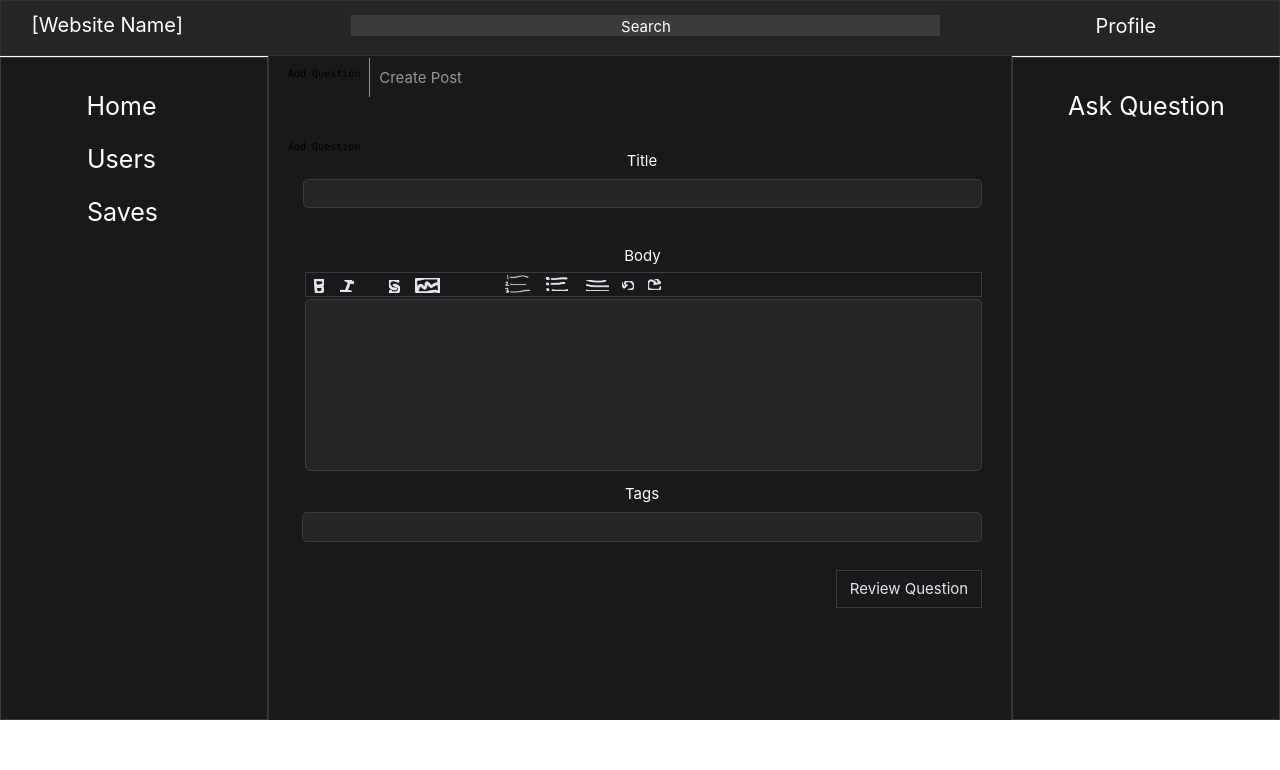
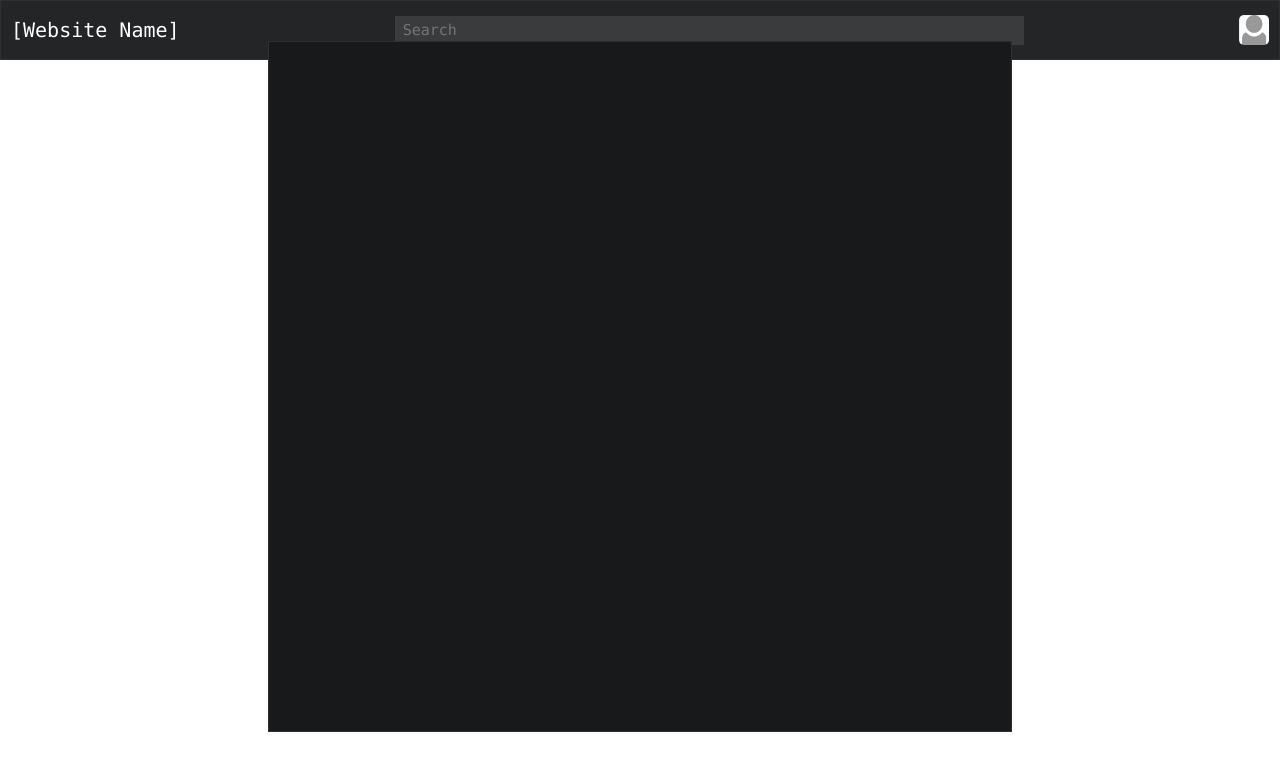
Before and after one commit to Scrappyz/QA-Sharing-Platform, a React (Create React App) app: page /askquestion in a window 1280 px wide. Shown: the top 770 px of the page. Built offline with nearby package versions, Linux system fonts and the light colour scheme; grey boxes are pictures that could not be loaded.

Commit message:
Added props to header

```diff
--- a/src/views/components/Header/Header.js
+++ b/src/views/components/Header/Header.js
@@ -1,22 +1,27 @@
 import React from "react";
 import { useNavigate } from "react-router-dom";
 import "./Header.css";
-import ProfilePic from "../../../assets/profile/profile.png";
+import DefaultProfilePic from "../../../assets/profile/defaultProfile.png";
 
-function Header() {
+function Header(props) {
     const navigate = useNavigate();
 
     return (
         <header>
-            <div className="website-name">[Website Name]</div>
+            <div className="website-name">{props.title}</div>
             <div className="search-bar">
                 <input type="text" placeholder="Search" />
             </div>
             <div className="button-container">
-                <button className="profile" onClick={() => navigate("/profile")}><img src={ProfilePic} className="profile-pic" /></button>
+                <button className="profile" onClick={() => navigate("/profile")}><img src={props.profilePic} className="profile-pic" /></button>
             </div>
         </header>
     );
 }
 
+Header.defaultProps = {
+    title: "[Website Name]",
+    profilePic: DefaultProfilePic
+}
+
 export default Header;
--- a/src/views/pages/AskQuestion/AskQuestion.css
+++ b/src/views/pages/AskQuestion/AskQuestion.css
@@ -1,27 +1,37 @@
-
 html {
 	font-size:62.5%;
 }
+
 * {
 	margin: 0;
 	padding: 0;
 }
+
 ul, li {
 	list-style: none;
 }
+
 input {
 	border: none;
 }
+
 body {
-  width: 128rem;
-}.AskQuestion-QFK {
+  margin: 0;
+  padding: 0;
+}
+
+* {
+  font-family: 'Cascadia Code', Consolas, Calibri;
+}
+
+.frame {
   width: 100%;
-  height: 72rem;
+  height: 100vh;
   position: relative;
   overflow: hidden;
   background-color: #ffffff;
 }
-.AskQuestion-QFK .main-ccH {
+.frame .main-container {
   box-sizing: border-box;
   padding: 1.64rem 3.1rem 8.099rem 1.9rem;
   width: 74.4rem;
@@ -32,14 +42,14 @@ body {
   border: solid 0.1rem #303030;
   background-color: #18191a;
 }
-.AskQuestion-QFK .main-ccH .selection-F2y {
+.frame .main-container .selection-F2y {
   margin-bottom: 4.3458rem;
   height: 3.8958rem;
   display: flex;
   column-gap: 0.9rem;
   align-items: center;
 }
-.AskQuestion-QFK .main-ccH .selection-F2y .auto-group-eik3-9u3 {
+.frame .main-container .selection-F2y .auto-group-eik3-9u3 {
   margin: 0.998rem 0rem 0.666rem 0rem;
   height: calc(100% - 1.6643rem);
   align-items: center;
@@ -47,7 +57,7 @@ body {
   flex-direction: column;
   flex-shrink: 0;
 }
-.AskQuestion-QFK .main-ccH .selection-F2y .auto-group-eik3-9u3 .AddQuestions-4WD {
+.frame .main-container .selection-F2y .auto-group-eik3-9u3 .AddQuestions-4WD {
   margin-bottom: 0.3315rem;
   display: flex;
   align-items: center;
@@ -60,7 +70,7 @@ body {
   white-space: nowrap;
   flex-shrink: 0;
 }
-.AskQuestion-QFK .main-ccH .selection-F2y .auto-group-eik3-9u3 .line-2-j6Z {
+.frame .main-container .selection-F2y .auto-group-eik3-9u3 .line-2-j6Z {
   margin-right: 0.3rem;
   width: 5.6rem;
   height: 0;
@@ -68,13 +78,13 @@ body {
   vertical-align: top;
   flex-shrink: 0;
 }
-.AskQuestion-QFK .main-ccH .selection-F2y .line-1-ejK {
+.frame .main-container .selection-F2y .line-1-ejK {
   width: 0.1rem;
   height: 3.8958rem;
   background-color: #8f8f8f;
   flex-shrink: 0;
 }
-.AskQuestion-QFK .main-ccH .selection-F2y .create-post-b8m {
+.frame .main-container .selection-F2y .create-post-b8m {
   display: flex;
   align-items: center;
   justify-content: center;
@@ -86,7 +96,7 @@ body {
   white-space: nowrap;
   flex-shrink: 0;
 }
-.AskQuestion-QFK .main-ccH .AddQuestions-WFj {
+.frame .main-container .AddQuestions-WFj {
   margin-bottom: 2.3698rem;
   width: 100%;
   display: flex;
@@ -99,14 +109,14 @@ body {
   font-family: Inter, 'Source Sans Pro';
   white-space: nowrap;
 }
-.AskQuestion-QFK .main-ccH .title-1TP {
+.frame .main-container .title-1TP {
   margin: 0rem 0rem 3.971rem 1.388rem;
   box-sizing: border-box;
   padding-bottom: 0rem;
   width: 68.0117rem;
   border-radius: 0.5rem;
 }
-.AskQuestion-QFK .main-ccH .title-1TP .title-v4Z {
+.frame .main-container .title-1TP .title-v4Z {
   margin-bottom: 0.8954rem;
   width: 100%;
   display: flex;
@@ -119,7 +129,7 @@ body {
   font-family: Inter, 'Source Sans Pro';
   white-space: nowrap;
 }
-.AskQuestion-QFK .main-ccH .title-1TP .shape-qBX {
+.frame .main-container .title-1TP .shape-qBX {
   margin-left: 0.1109rem;
   width: 67.9007rem;
   height: 2.8706rem;
@@ -128,11 +138,11 @@ body {
   background-color: #242526;
   border-radius: 0.5rem;
 }
-.AskQuestion-QFK .main-ccH .body-WHf {
+.frame .main-container .body-WHf {
   margin: 0rem 0rem 1.408rem 1.5rem;
   width: 67.9rem;
 }
-.AskQuestion-QFK .main-ccH .body-WHf .body-RvR {
+.frame .main-container .body-WHf .body-RvR {
   margin-bottom: 0.6904rem;
   width: 100%;
   display: flex;
@@ -145,7 +155,7 @@ body {
   font-family: Inter, 'Source Sans Pro';
   white-space: nowrap;
 }
-.AskQuestion-QFK .main-ccH .body-WHf .body-buttons-kho {
+.frame .main-container .body-WHf .body-buttons-kho {
   margin: 0rem 0rem 0.205rem 0.2rem;
   box-sizing: border-box;
   padding: 0.187rem 32.232rem 0.241rem 0.767rem;
@@ -154,7 +164,7 @@ body {
   border: solid 0.1rem #3a3b3c;
   background-color: #18191a;
 }
-.AskQuestion-QFK .main-ccH .body-WHf .body-buttons-kho .bold-Ecy {
+.frame .main-container .body-WHf .body-buttons-kho .bold-Ecy {
   margin: 0.402rem 1.639rem 0rem 0rem;
   width: 1.0165rem;
   height: 1.4253rem;
@@ -163,7 +173,7 @@ body {
   vertical-align: top;
   flex-shrink: 0;
 }
-.AskQuestion-QFK .main-ccH .body-WHf .body-buttons-kho .italic-Z9T {
+.frame .main-container .body-WHf .body-buttons-kho .italic-Z9T {
   margin: 0.338rem 3.435rem 0rem 0rem;
   width: 1.4314rem;
   height: 1.2336rem;
@@ -172,7 +182,7 @@ body {
   vertical-align: top;
   flex-shrink: 0;
 }
-.AskQuestion-QFK .main-ccH .body-WHf .body-buttons-kho .s-GpZ {
+.frame .main-container .body-WHf .body-buttons-kho .s-GpZ {
   margin: 0.378rem 1.445rem 0rem 0rem;
   width: 1.1339rem;
   height: 1.3516rem;
@@ -181,7 +191,7 @@ body {
   vertical-align: top;
   flex-shrink: 0;
 }
-.AskQuestion-QFK .main-ccH .body-WHf .body-buttons-kho .razorblade-Auw {
+.frame .main-container .body-WHf .body-buttons-kho .razorblade-Auw {
   margin: 0.19rem 6.51rem 0rem 0rem;
   width: 2.57rem;
   height: 1.5048rem;
@@ -189,7 +199,7 @@ body {
   vertical-align: top;
   flex-shrink: 0;
 }
-.AskQuestion-QFK .main-ccH .body-WHf .body-buttons-kho .numbering-Hjf {
+.frame .main-container .body-WHf .body-buttons-kho .numbering-Hjf {
   margin: 0rem 1.524rem 0.083rem 0rem;
   width: 2.5135rem;
   height: 1.7438rem;
@@ -198,7 +208,7 @@ body {
   vertical-align: top;
   flex-shrink: 0;
 }
-.AskQuestion-QFK .main-ccH .body-WHf .body-buttons-kho .bullet-pDo {
+.frame .main-container .body-WHf .body-buttons-kho .bullet-pDo {
   margin: 0rem 1.776rem 0.164rem 0rem;
   width: 2.2817rem;
   height: 1.4037rem;
@@ -207,7 +217,7 @@ body {
   vertical-align: top;
   flex-shrink: 0;
 }
-.AskQuestion-QFK .main-ccH .body-WHf .body-buttons-kho .spacing-9G5 {
+.frame .main-container .body-WHf .body-buttons-kho .spacing-9G5 {
   margin: 0.219rem 1.269rem 0rem 0rem;
   width: 2.2644rem;
   height: 1.1875rem;
@@ -215,7 +225,7 @@ body {
   vertical-align: top;
   flex-shrink: 0;
 }
-.AskQuestion-QFK .main-ccH .body-WHf .body-buttons-kho .undo-sC5 {
+.frame .main-container .body-WHf .body-buttons-kho .undo-sC5 {
   margin: 0.172rem 1.437rem 0rem 0rem;
   width: 1.2098rem;
   height: 0.8574rem;
@@ -224,7 +234,7 @@ body {
   vertical-align: top;
   flex-shrink: 0;
 }
-.AskQuestion-QFK .main-ccH .body-WHf .body-buttons-kho .redo-zGh {
+.frame .main-container .body-WHf .body-buttons-kho .redo-zGh {
   margin-top: 0.0656rem;
   width: 1.2458rem;
   height: 1.065rem;
@@ -233,7 +243,7 @@ body {
   vertical-align: top;
   flex-shrink: 0;
 }
-.AskQuestion-QFK .main-ccH .body-WHf .text-body-76R {
+.frame .main-container .body-WHf .text-body-76R {
   margin-left: 0.2rem;
   width: 67.7rem;
   height: 17.2237rem;
@@ -242,12 +252,12 @@ body {
   background-color: #242526;
   border-radius: 0.5rem;
 }
-.AskQuestion-QFK .main-ccH .tags-pmX {
+.frame .main-container .tags-pmX {
   margin: 0rem 0rem 2.768rem 1.4rem;
   width: 68rem;
   border-radius: 0.5rem;
 }
-.AskQuestion-QFK .main-ccH .tags-pmX .tags-xMw {
+.frame .main-container .tags-pmX .tags-xMw {
   margin-bottom: 0.8954rem;
   width: 100%;
   display: flex;
@@ -260,7 +270,7 @@ body {
   font-family: Inter, 'Source Sans Pro';
   white-space: nowrap;
 }
-.AskQuestion-QFK .main-ccH .tags-pmX .shape-gHw {
+.frame .main-container .tags-pmX .shape-gHw {
   width: 100%;
   height: 2.9731rem;
   border: solid 0.1rem #3a3b3c;
@@ -268,7 +278,7 @@ body {
   background-color: #242526;
   border-radius: 0.5rem;
 }
-.AskQuestion-QFK .main-ccH .review-question-Py3 {
+.frame .main-container .review-question-Py3 {
   margin-left: 54.8rem;
   width: 14.6rem;
   height: 3.7933rem;
@@ -286,7 +296,7 @@ body {
   box-sizing: border-box;
   background-color: #18191a;
 }
-.AskQuestion-QFK .sidebar-right-pYZ {
+.frame .sidebar-right-pYZ {
   box-sizing: border-box;
   padding: 3.295rem 5.6rem 3.295rem 5.5rem;
   width: 26.8rem;
@@ -304,7 +314,7 @@ body {
   border: solid 0.1rem #3a3b3c;
   background-color: #18191a;
 }
-.AskQuestion-QFK .sidebar-left-f3P {
+.frame .sidebar-left-f3P {
   box-sizing: border-box;
   padding: 3.295rem 11rem 49.121rem 8.65rem;
   width: 26.8rem;
@@ -319,7 +329,7 @@ body {
   border: solid 0.1rem #3a3b3c;
   background-color: #18191a;
 }
-.AskQuestion-QFK .sidebar-left-f3P .home-LQR {
+.frame .sidebar-left-f3P .home-LQR {
   margin-right: 0.15rem;
   text-align: center;
   font-size: 2.5rem;
@@ -330,7 +340,7 @@ body {
   white-space: nowrap;
   flex-shrink: 0;
 }
-.AskQuestion-QFK .sidebar-left-f3P .users-4bK {
+.frame .sidebar-left-f3P .users-4bK {
   margin-right: 0.15rem;
   text-align: center;
   font-size: 2.5rem;
@@ -341,7 +351,7 @@ body {
   white-space: nowrap;
   flex-shrink: 0;
 }
-.AskQuestion-QFK .sidebar-left-f3P .saves-o37 {
+.frame .sidebar-left-f3P .saves-o37 {
   margin-left: 0.05rem;
   text-align: center;
   font-size: 2.5rem;
@@ -352,7 +362,7 @@ body {
   white-space: nowrap;
   flex-shrink: 0;
 }
-.AskQuestion-QFK .header-JEm {
+.frame .header-JEm {
   box-sizing: border-box;
   padding: 1.3rem 12.4rem 1.7rem 3.05rem;
   width: 128rem;
@@ -365,7 +375,7 @@ body {
   border: solid 0.1rem #313030;
   background-color: #242526;
 }
-.AskQuestion-QFK .header-JEm .website-name-ztH {
+.frame .header-JEm .website-name-ztH {
   margin: 0rem 16.85rem 0.1rem 0rem;
   text-align: center;
   font-size: 2rem;
@@ -376,7 +386,7 @@ body {
   white-space: nowrap;
   flex-shrink: 0;
 }
-.AskQuestion-QFK .header-JEm .search-bar-Wbj {
+.frame .header-JEm .search-bar-Wbj {
   margin: 0.1rem 15.5rem 0.2rem 0rem;
   box-sizing: border-box;
   padding: 0.288rem 2.62rem 0.113rem 2.62rem;
@@ -392,7 +402,7 @@ body {
   background-color: #3a3b3c;
   flex-shrink: 0;
 }
-.AskQuestion-QFK .header-JEm .profile-9ub {
+.frame .header-JEm .profile-9ub {
   margin-top: 0.1rem;
   text-align: center;
   font-size: 2rem;
--- a/src/views/pages/AskQuestion/AskQuestion.js
+++ b/src/views/pages/AskQuestion/AskQuestion.js
@@ -1,60 +1,67 @@
 import React from "react";
 import "./AskQuestion.css";
+import Header from "../../components/Header/Header.js";
 
 function AskQuestion() {
     return (
-        <div className="AskQuestion-QFK">
-            <div className="main-ccH">
-                <div className="selection-F2y">
-                <div className="auto-group-eik3-9u3">
-                    <div className="AskQuestion-4WD">Add Question</div>
-                    <img className="line-2-j6Z" src="REPLACE_IMAGE:36:690"/>
-                </div>
-                <div className="line-1-ejK">
-                </div>
-                <div className="create-post-b8m">Create Post</div>
-                </div>
-                <div className="AskQuestion-WFj">Add Question</div>
-                <div className="title-1TP">
-                <div className="title-v4Z">Title</div>
-                <div className="shape-qBX">
-                </div>
-                </div>
-                <div className="body-WHf">
-                <div className="body-RvR">Body</div>
-                <div className="body-buttons-kho">
-                    <img className="bold-Ecy" src="./assets/bold.png"/>
-                    <img className="italic-Z9T" src="./assets/italic.png"/>
-                    <img className="s-GpZ" src="./assets/s.png"/>
-                    <img className="razorblade-Auw" src="./assets/razorblade.png"/>
-                    <img className="numbering-Hjf" src="./assets/numbering.png"/>
-                    <img className="bullet-pDo" src="./assets/bullet.png"/>
-                    <img className="spacing-9G5" src="./assets/spacing.png"/>
-                    <img className="undo-sC5" src="./assets/undo.png"/>
-                    <img className="redo-zGh" src="./assets/redo.png"/>
-                </div>
-                <div className="text-body-76R">
-                </div>
-                </div>
-                <div className="tags-pmX">
-                <div className="tags-xMw">Tags</div>
-                <div className="shape-gHw">
-                </div>
-                </div>
-                <div className="review-question-Py3">Review Question</div>
-            </div>
-            <div className="sidebar-right-pYZ">Ask Question</div>
-            <div className="sidebar-left-f3P">
-                <p className="home-LQR">Home</p>
-                <p className="users-4bK">Users</p>
-                <p className="saves-o37">Saves</p>
-            </div>
-            <div className="header-JEm">
-                <p className="website-name-ztH">[Website Name]</p>
-                <div className="search-bar-Wbj">Search</div>
-                <p className="profile-9ub">Profile</p>
+        <div className="frame">
+            <Header />
+            <div className="main-container">
+
             </div>
         </div>
+        // <div className="AskQuestion-QFK">
+        //     <div className="main-ccH">
+        //         <div className="selection-F2y">
+        //         <div className="auto-group-eik3-9u3">
+        //             <div className="AskQuestion-4WD">Add Question</div>
+        //             <img className="line-2-j6Z" src="REPLACE_IMAGE:36:690"/>
+        //         </div>
+        //         <div className="line-1-ejK">
+        //         </div>
+        //         <div className="create-post-b8m">Create Post</div>
+        //         </div>
+        //         <div className="AskQuestion-WFj">Add Question</div>
+        //         <div className="title-1TP">
+        //         <div className="title-v4Z">Title</div>
+        //         <div className="shape-qBX">
+        //         </div>
+        //         </div>
+        //         <div className="body-WHf">
+        //         <div className="body-RvR">Body</div>
+        //         <div className="body-buttons-kho">
+        //             <img className="bold-Ecy" src="./assets/bold.png"/>
+        //             <img className="italic-Z9T" src="./assets/italic.png"/>
+        //             <img className="s-GpZ" src="./assets/s.png"/>
+        //             <img className="razorblade-Auw" src="./assets/razorblade.png"/>
+        //             <img className="numbering-Hjf" src="./assets/numbering.png"/>
+        //             <img className="bullet-pDo" src="./assets/bullet.png"/>
+        //             <img className="spacing-9G5" src="./assets/spacing.png"/>
+        //             <img className="undo-sC5" src="./assets/undo.png"/>
+        //             <img className="redo-zGh" src="./assets/redo.png"/>
+        //         </div>
+        //         <div className="text-body-76R">
+        //         </div>
+        //         </div>
+        //         <div className="tags-pmX">
+        //         <div className="tags-xMw">Tags</div>
+        //         <div className="shape-gHw">
+        //         </div>
+        //         </div>
+        //         <div className="review-question-Py3">Review Question</div>
+        //     </div>
+        //     <div className="sidebar-right-pYZ">Ask Question</div>
+        //     <div className="sidebar-left-f3P">
+        //         <p className="home-LQR">Home</p>
+        //         <p className="users-4bK">Users</p>
+        //         <p className="saves-o37">Saves</p>
+        //     </div>
+        //     <div className="header-JEm">
+        //         <p className="website-name-ztH">[Website Name]</p>
+        //         <div className="search-bar-Wbj">Search</div>
+        //         <p className="profile-9ub">Profile</p>
+        //     </div>
+        // </div>
     );
 }
 
--- a/src/views/pages/Profile/Profile.js
+++ b/src/views/pages/Profile/Profile.js
@@ -2,7 +2,7 @@ import React from "react";
 import "./Profile.css";
 import Header from "../../components/Header/Header.js";
 import Sidebar from "../../components/Sidebar/Sidebar.js";
-import ProfilePic from "../../../assets/profile/profile.png";
+import DefaultProfilePic from "../../../assets/profile/defaultProfile.png";
 
 function Profile() {
     return (
@@ -22,7 +22,7 @@ function Profile() {
                 }} />
                 <div className="content-container">
                     <div className="profile-container">
-                        <img className="profile-pic" src={ProfilePic} />
+                        <img className="profile-pic" src={DefaultProfilePic} />
                         <div className="name-container">
                             <p className="name">Your Name</p>
                             <p className="extra-info">Joined on [Month/Day/Year]</p>
```
Also changed, not shown: src/assets/profile/defaultProfile.png (renamed from src/assets/profile/profile.png).
